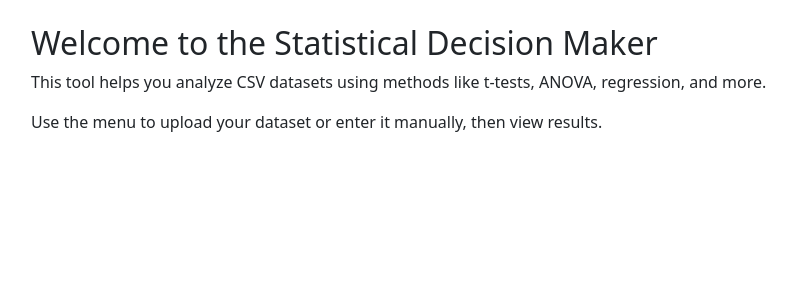
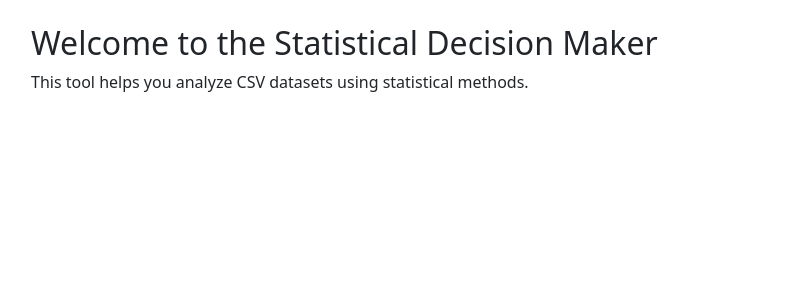
Before and after one commit to Kidanedg/stat-decision-maker, a Flask app: page / in a window 1280 px wide. Shown: the part 56-356 px from the top of the page, without its empty margins (51-847 px from the left). Run offline with Flask 3, Linux system fonts and the light colour scheme.

Commit message:
Update home.html

```diff
--- a/templates/home.html
+++ b/templates/home.html
@@ -1,6 +1,5 @@
 {% extends "base.html" %}
 {% block content %}
 <h2>Welcome to the Statistical Decision Maker</h2>
-<p>This tool helps you analyze CSV datasets using methods like t-tests, ANOVA, regression, and more.</p>
-<p>Use the menu to upload your dataset or enter it manually, then view results.</p>
+<p>This tool helps you analyze CSV datasets using statistical methods.</p>
 {% endblock %}
```
